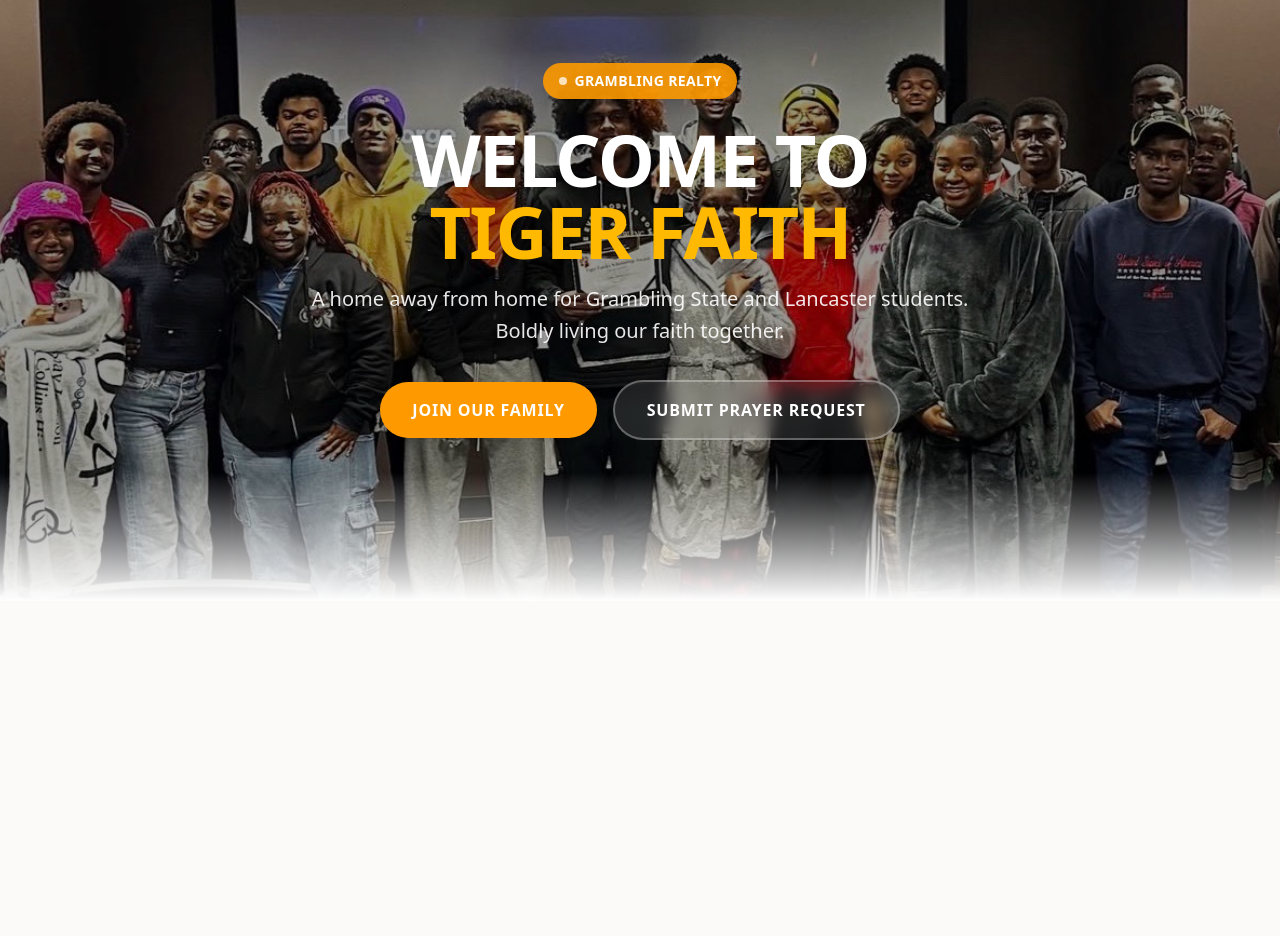
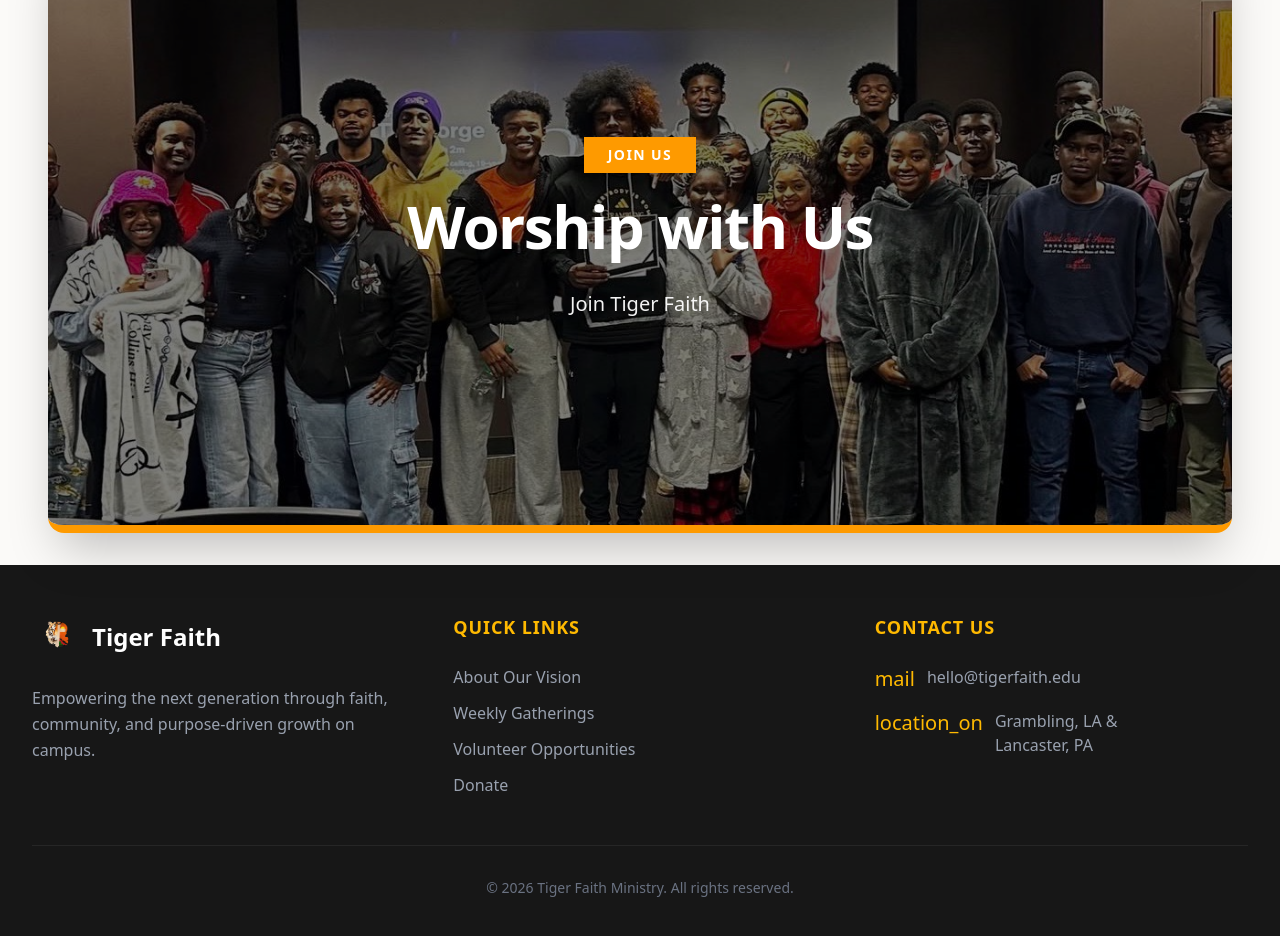
Before and after one commit to Angel-builds/Tiger_Faith, a Next.js app in the folder tiger-faith_frontend/: page / in a window 1280 px wide. Shown: the part 180-1116 px from the top of the page. Before the commit the page ends 800 px from the top, so only its background shows below. Built offline with nearby package versions, Linux system fonts and the light colour scheme.

Commit message:
Made changes to the landing page to include the Footer component

```diff
--- a/tiger-faith_frontend/app/about/page.tsx
+++ b/tiger-faith_frontend/app/about/page.tsx
@@ -1,4 +1,5 @@
 import Navbar from "@/components/nav/NavBar";
+import Footer from "@/components/sections/Footer";
 
 export default function AboutPage() {
   return (
@@ -10,6 +11,7 @@ export default function AboutPage() {
           <p className="text-gray-600">Learn more about Tiger Faith and our mission.</p>
         </div>
       </div>
+      <Footer />
     </>
   );
 }
--- a/tiger-faith_frontend/app/connect/page.tsx
+++ b/tiger-faith_frontend/app/connect/page.tsx
@@ -1,4 +1,5 @@
 import Navbar from "@/components/nav/NavBar";
+import Footer from "@/components/sections/Footer";
 
 export default function ConnectPage() {
   return (
@@ -21,6 +22,7 @@ export default function ConnectPage() {
           </div>
         </div>
       </div>
+      <Footer />
     </>
   );
 }
--- a/tiger-faith_frontend/app/events/page.tsx
+++ b/tiger-faith_frontend/app/events/page.tsx
@@ -1,4 +1,5 @@
 import Navbar from "@/components/nav/NavBar";
+import Footer from "@/components/sections/Footer";
 
 export default function EventsPage() {
   return (
@@ -10,6 +11,7 @@ export default function EventsPage() {
           <p className="text-gray-600">Upcoming Tiger Faith events and activities.</p>
         </div>
       </div>
+      <Footer />
     </>
   );
 }
--- a/tiger-faith_frontend/app/give/page.tsx
+++ b/tiger-faith_frontend/app/give/page.tsx
@@ -1,4 +1,5 @@
 import Navbar from "@/components/nav/NavBar";
+import Footer from "@/components/sections/Footer";
 
 export default function GivePage() {
   return (
@@ -10,6 +11,7 @@ export default function GivePage() {
           <p className="text-gray-600">Support Tiger Faith through your generous giving.</p>
         </div>
       </div>
+      <Footer />
     </>
   );
 }
--- a/tiger-faith_frontend/app/leadership/page.tsx
+++ b/tiger-faith_frontend/app/leadership/page.tsx
@@ -1,4 +1,5 @@
 import Navbar from "@/components/nav/NavBar";
+import Footer from "@/components/sections/Footer";
 
 export default function LeadershipPage() {
   return (
@@ -10,6 +11,7 @@ export default function LeadershipPage() {
           <p className="text-gray-600">Meet our Tiger Faith leadership team.</p>
         </div>
       </div>
+      <Footer />
     </>
   );
 }
--- a/tiger-faith_frontend/app/newsletters/page.tsx
+++ b/tiger-faith_frontend/app/newsletters/page.tsx
@@ -1,4 +1,5 @@
 import Navbar from "@/components/nav/NavBar";
+import Footer from "@/components/sections/Footer";
 
 export default function NewslettersPage() {
   return (
@@ -10,6 +11,7 @@ export default function NewslettersPage() {
           <p className="text-gray-600">Read our latest newsletters and updates.</p>
         </div>
       </div>
+      <Footer />
     </>
   );
 }
--- a/tiger-faith_frontend/app/page.tsx
+++ b/tiger-faith_frontend/app/page.tsx
@@ -1,11 +1,14 @@
 import Navbar from "@/components/nav/NavBar";
 import Hero from "@/components/sections/Hero";
+import Footer from "@/components/sections/Footer";
 
 export default function HomePage() {
   return (
-    <main className="min-h-screen">
+    <main className="min-h-screen flex flex-col">
       <Navbar />
       <Hero />
+      <div className="flex-grow" />
+      <Footer />
     </main>
   );
 }
--- a/tiger-faith_frontend/app/publications/page.tsx
+++ b/tiger-faith_frontend/app/publications/page.tsx
@@ -1,4 +1,5 @@
 import Navbar from "@/components/nav/NavBar";
+import Footer from "@/components/sections/Footer";
 
 export default function PublicationsPage() {
   return (
@@ -10,6 +11,7 @@ export default function PublicationsPage() {
           <p className="text-gray-600">Read our latest publications and resources.</p>
         </div>
       </div>
+      <Footer />
     </>
   );
 }
--- a/tiger-faith_frontend/components/sections/Footer.tsx
+++ b/tiger-faith_frontend/components/sections/Footer.tsx
@@ -0,0 +1,106 @@
+import Link from "next/link";
+import Image from "next/image";
+
+export default function Footer() {
+  const currentYear = new Date().getFullYear();
+
+  return (
+    <footer className="bg-neutral-900 text-white">
+      <div className="max-w-7xl mx-auto px-6 md:px-8 py-12">
+        <div className="grid grid-cols-1 md:grid-cols-3 gap-12 mb-12">
+          {/* Logo and Mission Section */}
+          <div className="space-y-6">
+            <div className="flex items-center gap-3">
+              <div className="relative w-12 h-12">
+                <Image
+                  src="/TF_logo.png"
+                  alt="Tiger Faith Logo"
+                  fill
+                  className="object-contain"
+                />
+              </div>
+              <h3 className="text-2xl font-bold">Tiger Faith</h3>
+            </div>
+
+            <p className="text-gray-400 leading-relaxed">
+              Empowering the next generation through faith, community, and purpose-driven growth on campus.
+            </p>
+          </div>
+
+          {/* Quick Links Section */}
+          <div>
+            <h4 className="text-amber-400 font-bold text-lg uppercase tracking-wider mb-6">
+              Quick Links
+            </h4>
+            <ul className="space-y-3">
+              <li>
+                <Link
+                  href="/about"
+                  className="text-gray-400 hover:text-amber-400 transition-colors"
+                >
+                  About Our Vision
+                </Link>
+              </li>
+              <li>
+                <Link
+                  href="/events"
+                  className="text-gray-400 hover:text-amber-400 transition-colors"
+                >
+                  Weekly Gatherings
+                </Link>
+              </li>
+              <li>
+                <Link
+                  href="/leadership"
+                  className="text-gray-400 hover:text-amber-400 transition-colors"
+                >
+                  Volunteer Opportunities
+                </Link>
+              </li>
+              <li>
+                <Link
+                  href="/give"
+                  className="text-gray-400 hover:text-amber-400 transition-colors"
+                >
+                  Donate
+                </Link>
+              </li>
+            </ul>
+          </div>
+
+          {/* Contact Us Section */}
+          <div>
+            <h4 className="text-amber-400 font-bold text-lg uppercase tracking-wider mb-6">
+              Contact Us
+            </h4>
+            <ul className="space-y-4">
+              <li className="flex items-start gap-3">
+                <span className="material-symbols-outlined text-amber-400 text-xl">mail</span>
+                <a
+                  href="mailto:hello@tigerfaith.edu"
+                  className="text-gray-400 hover:text-amber-400 transition-colors"
+                >
+                  hello@tigerfaith.edu
+                </a>
+              </li>
+              <li className="flex items-start gap-3">
+                <span className="material-symbols-outlined text-amber-400 text-xl">location_on</span>
+                <div className="text-gray-400">
+                  <p>Grambling, LA &</p>
+                  <p>Lancaster, PA</p>
+                </div>
+              </li>
+            </ul>
+          </div>
+        </div>
+
+        {/* Bottom Bar */}
+        <div className="border-t border-neutral-800 pt-8">
+          <p className="text-center text-gray-500 text-sm">
+            © {currentYear} Tiger Faith Ministry. All rights reserved.
+          </p>
+        </div>
+      </div>
+    </footer>
+  );
+}
--- a/tiger-faith_frontend/components/sections/Hero.tsx
+++ b/tiger-faith_frontend/components/sections/Hero.tsx
@@ -3,7 +3,8 @@ import Image from "next/image";
 
 export default function Hero() {
   return (
-    <section className="relative w-full h-[600px] md:h-[700px] overflow-hidden">
+    <section className="w-full py-8 px-4 md:px-8 lg:px-12">
+      <div className="relative w-full max-w-7xl mx-auto h-[500px] md:h-[600px] overflow-hidden rounded-2xl border-b-8 border-amber-500 shadow-2xl">
         {/* Background Image */}
         <div className="absolute inset-0">
           <Image
@@ -15,52 +16,31 @@ export default function Hero() {
             quality={90}
           />
           {/* Dark Overlay for better text readability */}
-        <div className="absolute inset-0 bg-black/40" />
+          <div className="absolute inset-0 bg-black/50" />
         </div>
 
         {/* Content */}
-      <div className="relative z-10 flex flex-col items-center justify-center h-full px-4 text-center">
-        {/* Grambling Realty Badge */}
-        <div className="mb-6">
-          <span className="inline-flex items-center gap-2 px-4 py-2 bg-amber-500/90 rounded-full text-sm font-bold text-white uppercase tracking-wide shadow-lg">
-            <span className="w-2 h-2 bg-white rounded-full animate-pulse" />
-            Grambling Realty
+        <div className="relative z-10 flex flex-col items-center justify-center h-full px-6 md:px-12 text-center">
+          {/* Join Us Badge */}
+          <div className="mb-4">
+            <Link href="/connect">
+              <span className="inline-block px-6 py-2 bg-amber-500 text-sm font-bold text-white uppercase tracking-widest hover:bg-amber-600 transition-all cursor-pointer shadow-lg">
+                Join Us
               </span>
+            </Link>
           </div>
 
           {/* Main Headline */}
-        <h1 className="text-4xl md:text-6xl lg:text-7xl font-black uppercase tracking-tight text-white mb-4 max-w-5xl">
-          Welcome To
-          <br />
-          <span className="text-amber-400">Tiger Faith</span>
+          <h1 className="text-3xl md:text-5xl lg:text-6xl font-bold tracking-tight text-white mb-6 max-w-4xl leading-tight">
+            Worship with Us
           </h1>
 
           {/* Supporting Text */}
-        <p className="text-lg md:text-xl text-white/90 mb-8 max-w-2xl leading-relaxed">
-          A home away from home for Grambling State and Lancaster students.
-          Boldly living our faith together.
+          <p className="text-base md:text-lg lg:text-xl text-white/95 max-w-3xl leading-relaxed">
+            Join Tiger Faith
           </p>
-
-        {/* Call-to-Action Buttons */}
-        <div className="flex flex-col sm:flex-row gap-4 items-center justify-center">
-          <Link
-            href="/about"
-            className="px-8 py-4 bg-amber-500 text-white font-black uppercase tracking-wider rounded-full hover:bg-amber-600 transition-all shadow-lg hover:shadow-xl hover:scale-105 transform"
-          >
-            Join Our Family
-          </Link>
-
-          <Link
-            href="/events"
-            className="px-8 py-4 bg-white/10 backdrop-blur-sm text-white font-bold uppercase tracking-wider rounded-full border-2 border-white/30 hover:bg-white/20 hover:border-white/50 transition-all"
-          >
-            Submit Prayer Request
-          </Link>
         </div>
       </div>
-
-      {/* Bottom Gradient Fade */}
-      <div className="absolute bottom-0 left-0 right-0 h-32 bg-gradient-to-t from-white to-transparent" />
     </section>
   );
 }
```
Lines whose indentation alone changed are shown as unchanged.
